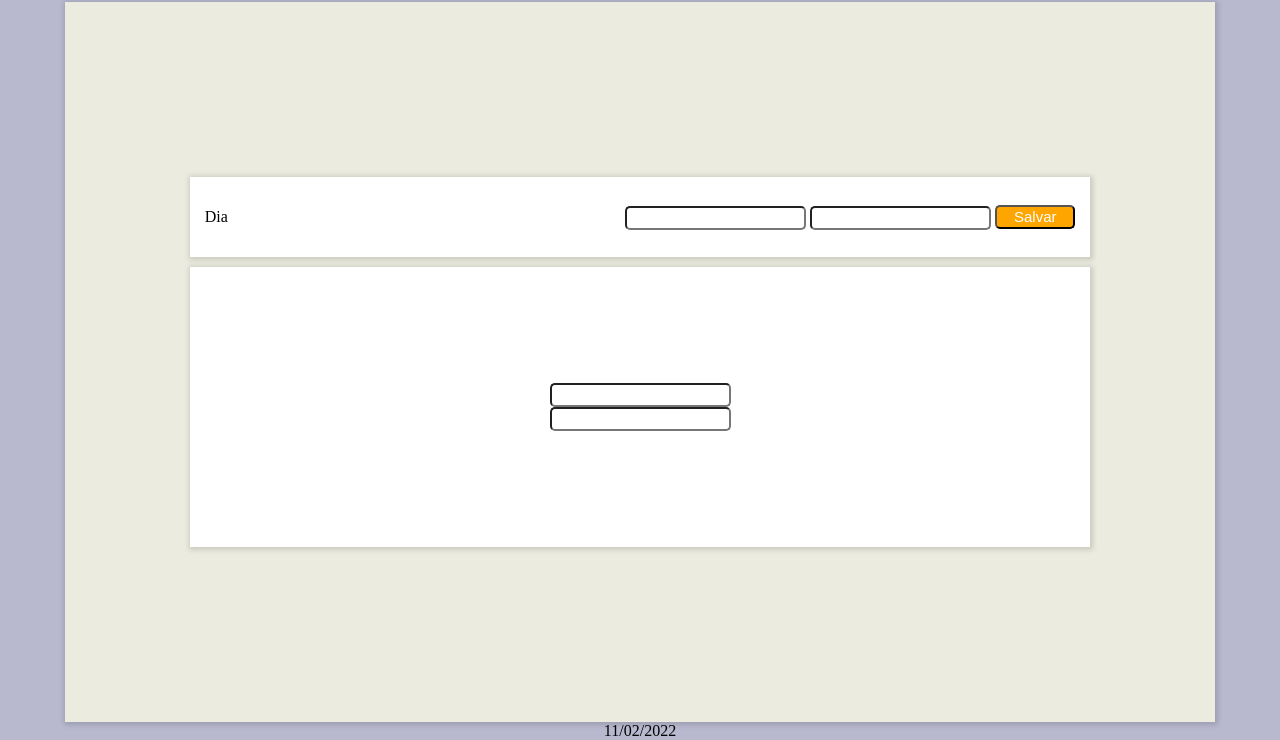
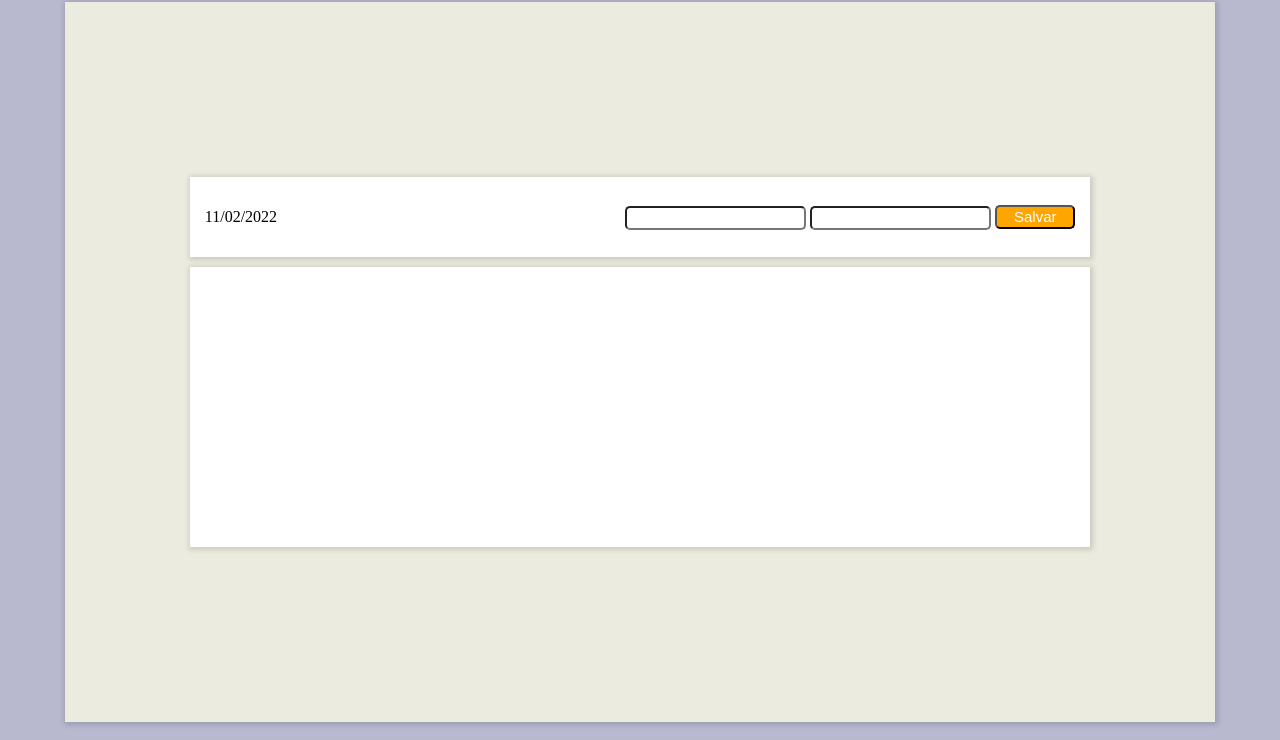
Before and after one commit to phillipehenriques/dados-aer-bicos, a plain HTML site: page index.html in a window 1280 px wide. Shown: the part 68-808 px from the top of the page. Drawn offline with Linux system fonts and the light colour scheme; a web font is replaced by a local one.

Commit message:
função para ver a data, concluida

```diff
--- a/JavaScript/script.js
+++ b/JavaScript/script.js
@@ -4,4 +4,4 @@ var mm = String(today.getMonth() + 1).padStart(2, '0'); //January is 0!
 var yyyy = today.getFullYear();
 
 today = mm + '/' + dd + '/' + yyyy;
-document.write(today);
+document.getElementById('date').innerText = today
--- a/index.html
+++ b/index.html
@@ -27,8 +27,7 @@
             <div class="container">
 
                 <div class="subsection">
-                    <input type="text" name="" id="km">
-                    <input type="text" name="" id="kcal">
+
                 </div>
             </div>
         </section>
```
